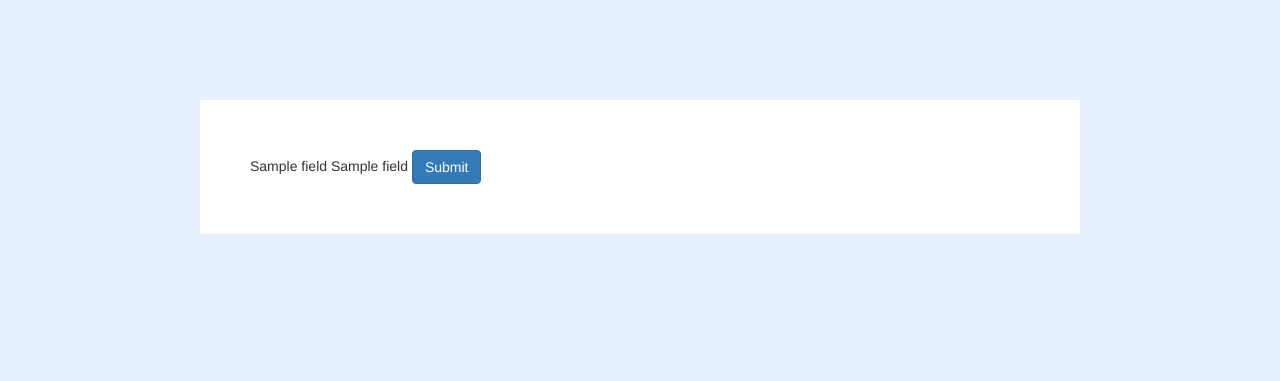
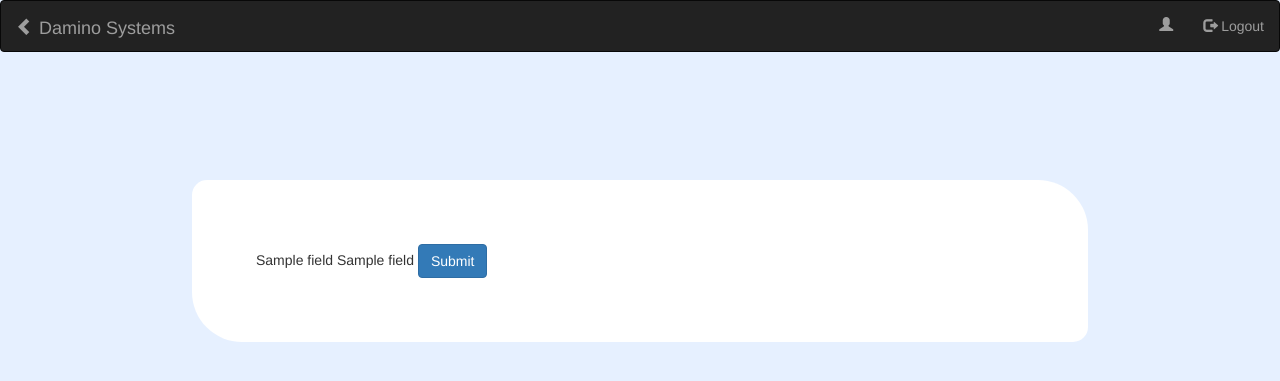
Before and after one commit to Threemusketeerz/DSystems, a Django app: template dynamic_schemas/templates/dynamic_schemas/update.html in a window 1280 px wide. Shown: the top 381 px of the page. Run offline with Django 3.2, Linux system fonts and the light colour scheme; the template is opened without the code that fills it: most values are stand-ins (such as "Sample title", 1, 10 or a date in 2020); some libraries are stand-ins or nearby versions.

Commit message:
Now with user logging(only at creation). Info-bar presence

```diff
--- a/dynamic_schemas/models.py
+++ b/dynamic_schemas/models.py
@@ -1,4 +1,6 @@
 from django.db import models
+from django.contrib.auth.models import User
+
 from jsonfield import JSONField
 
 from .exceptions import SchemaIsLockedError
@@ -74,6 +76,7 @@
     """Response to question set"""
 
     schema = models.ForeignKey(Schema, on_delete=models.CASCADE,)
+    user = models.ForeignKey(User, on_delete=models.PROTECT, default=1) # admin
 
     qa_set = JSONField()
 
--- a/dynamic_schemas/static/dynamic_schemas/css/style.css
+++ b/dynamic_schemas/static/dynamic_schemas/css/style.css
@@ -3,8 +3,10 @@
 }
 
 .form-box {
-    padding: 50px; margin: 100px 200px;
+    padding: 5%;
+    margin: 10% 15%;
     background-color: rgb(255, 255, 255);
+    border-radius: 15px 50px;
 }
 
 .header {
@@ -18,12 +20,14 @@
 }
 
 .schema-menu {
-    margin: 100px;
+    margin: 1em;
 	text-align: center;
 }
 
 .btn-group {
-    padding: 15px 100px 50px;
+    padding: 5%;
+    margin: 10% 15%;
+    /*padding: 15px 100px 50px;*/
     background-color: #fff;
     border-radius: 15px 50px;
 }
--- a/dynamic_schemas/templates/dynamic_schemas/base.html
+++ b/dynamic_schemas/templates/dynamic_schemas/base.html
@@ -13,6 +13,7 @@
                 src="{% static 'dynamic_schemas/js/main.js' %}"></script>
     </head>
     <body>
+        {% include 'dynamic_schemas/info-bar.html' %}
         <div class="content-container">
             {% block content %}
             {% endblock %}
--- a/dynamic_schemas/templates/dynamic_schemas/create.html
+++ b/dynamic_schemas/templates/dynamic_schemas/create.html
@@ -8,6 +8,7 @@
         <script type="text/javascript" src="https://maxcdn.bootstrapcdn.com/bootstrap/3.3.7/js/bootstrap.min.js"></script>
     </head>
     <body>
+        {% include 'dynamic_schemas/info-bar.html' %}
         <div class="form-container">
             <a class="btn btn-lg btn-primary"
                href="{% url 'dynamic_schemas:schema_list' %}">OVERSIGT</a>
--- a/dynamic_schemas/templates/dynamic_schemas/index.html
+++ b/dynamic_schemas/templates/dynamic_schemas/index.html
@@ -11,6 +11,7 @@
         <!--<script type="text/javascript" src="https://maxcdn.bootstrapcdn.com/bootstrap/3.3.7/js/bootstrap.min.js"></script>-->
     </head>
     <body>
+        {% include 'dynamic_schemas/info-bar.html' %}
         <div class="container">
             <div class="schema-menu">
                 {% if all_schemas %}
--- /dev/null
+++ b/dynamic_schemas/templates/dynamic_schemas/info-bar.html
@@ -0,0 +1,27 @@
+{% block nav-bar %}
+<nav class="navbar navbar-inverse">
+    <div class="container-fluid">
+        <div class="navbar-header">
+            <a class="navbar-brand"
+               href="{% url 'dynamic_schemas:schema_list' %}">
+                <span class="glyphicon glyphicon-chevron-left"></span>
+                Damino Systems
+            </a>
+        </div>
+        <ul class="nav navbar-nav navbar-right">
+            <li>
+                <a href="#">
+                    <span class="glyphicon glyphicon-user"> </span>
+                    {{ request.user.username }}
+                </a>
+            </li>
+            <li>
+                <a href="{% url 'logout' %}">
+                    <span class="glyphicon glyphicon-log-out"></span>
+                    Logout
+                </a>
+            </li>
+        </ul>
+    </div>
+</nav>
+{% endblock %}
--- a/dynamic_schemas/templates/dynamic_schemas/update.html
+++ b/dynamic_schemas/templates/dynamic_schemas/update.html
@@ -8,6 +8,7 @@
         <script type="text/javascript" src="https://maxcdn.bootstrapcdn.com/bootstrap/3.3.7/js/bootstrap.min.js"></script>
     </head>
     <body>
+        {% include 'dynamic_schemas/info-bar.html' %}
         <div class="form-container">
             <form class="form-box" action="" method="POST" >
                 <!--<input type="hidden" name="_method" value="PUT"/>-->
--- /dev/null
+++ b/dynamic_schemas/templates/registration/login.html
@@ -0,0 +1,6 @@
+<h2> Login </h2>
+<form method="post">
+    {% csrf_token %}
+    {{ form.as_p }}
+    <button type="submit">Log ind</button>
+</form>
--- /dev/null
+++ b/dynamic_schemas/templates/registration/logout.html
@@ -0,0 +1,5 @@
+<h1> LOGOUT </h2>
+<form method="POST">
+    {% csrf_token %}
+    {{ form.as_p }}
+</form>
```
Also changed, not shown: dynamic_schemas/forms.py (+21 -3 lines), dynamic_schemas/templates/dynamic_schemas/schema.html (+11 -3 lines), dynamic_schemas/templatetags/dynamic_schema_extras.py (+11 -0 lines), dynamic_schemas/tests.py (+13 -0 lines), dynamic_schemas/views.py (+18 -9 lines), dynamic_schemas/migrations/0009_auto_20171215_1005.py (added).
